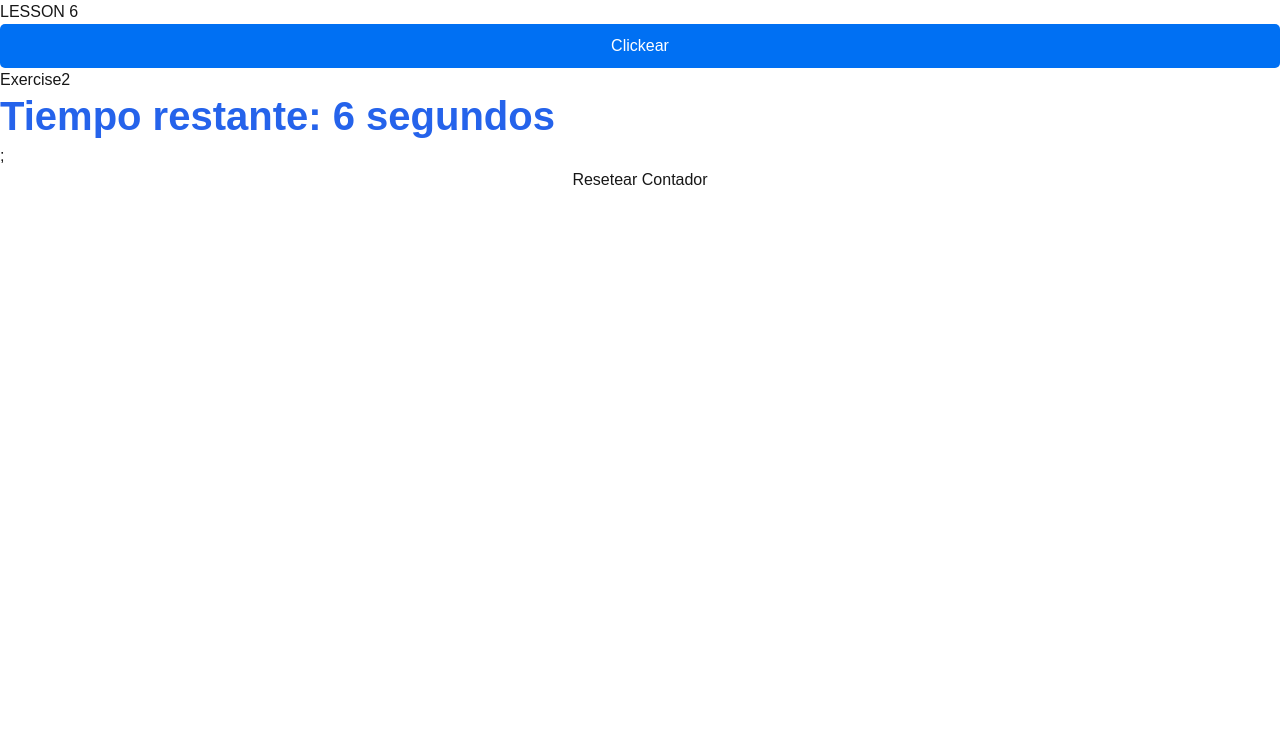
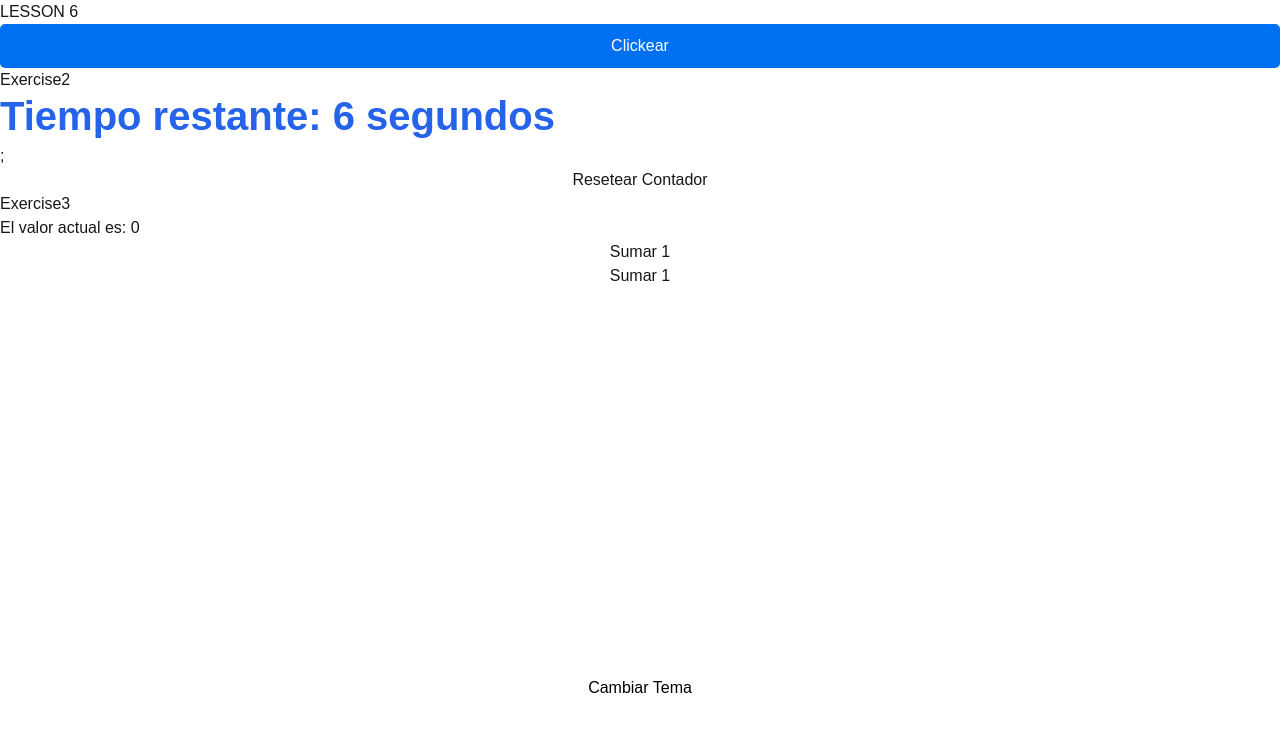
Before and after one commit to lucianogonzalez-ops/my-app, a Next.js app: page / in a window 1280 px wide. Shown: the top 732 px of the page. Built offline with nearby package versions, Linux system fonts and the light colour scheme.

Commit message:
feat(page.tsx)add:adding  of imports

```diff
--- a/app/page.tsx
+++ b/app/page.tsx
@@ -1,8 +1,14 @@
 'use client';
 
 import { useState } from 'react';
+
 import Contador from './clase7/ContadorClicks';
 import CountDown from './clase7/CuentaRegresiva';
+import { BotonDecrementar, BotonIncrementar, ContadorProvider, PantallaContador } from './clase7/CounterContext';
+import {  TemaProvider } from './clase7/TemaContext';
+import { BotonCambiarTema } from './clase7/TemeCallContext';
+
+
 
 function App() {
   return (
@@ -11,6 +17,15 @@ function App() {
       <Contador />
       <h1>Exercise2</h1>
       <CountDown segundos={10}></CountDown>
+      <h1>Exercise3</h1>
+      <ContadorProvider>
+        <PantallaContador/>
+        <BotonIncrementar/>
+        <BotonDecrementar/>
+      </ContadorProvider>
+      <TemaProvider>
+        <BotonCambiarTema></BotonCambiarTema>
+      </TemaProvider>
     </>
   );
 }
```
